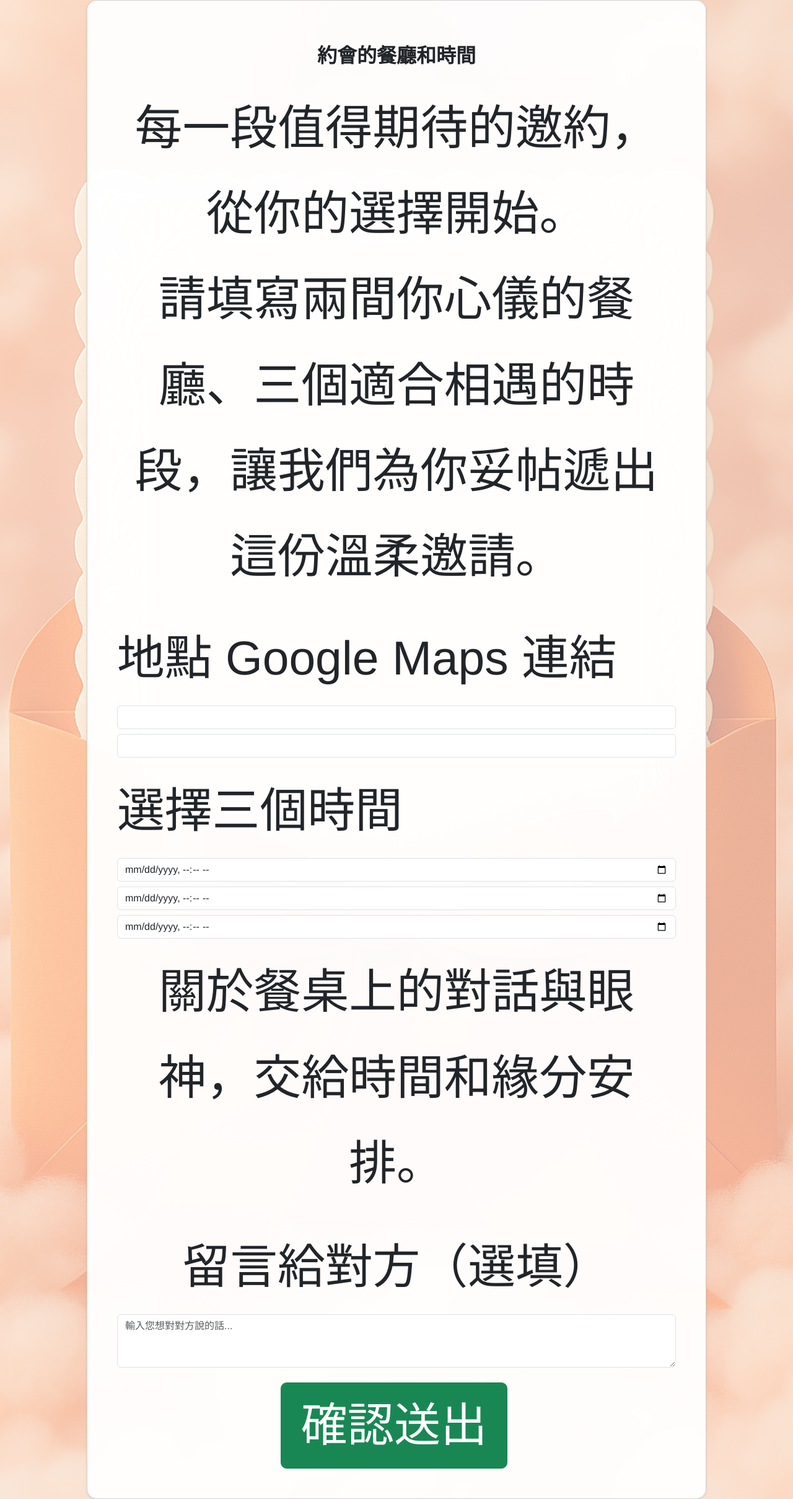
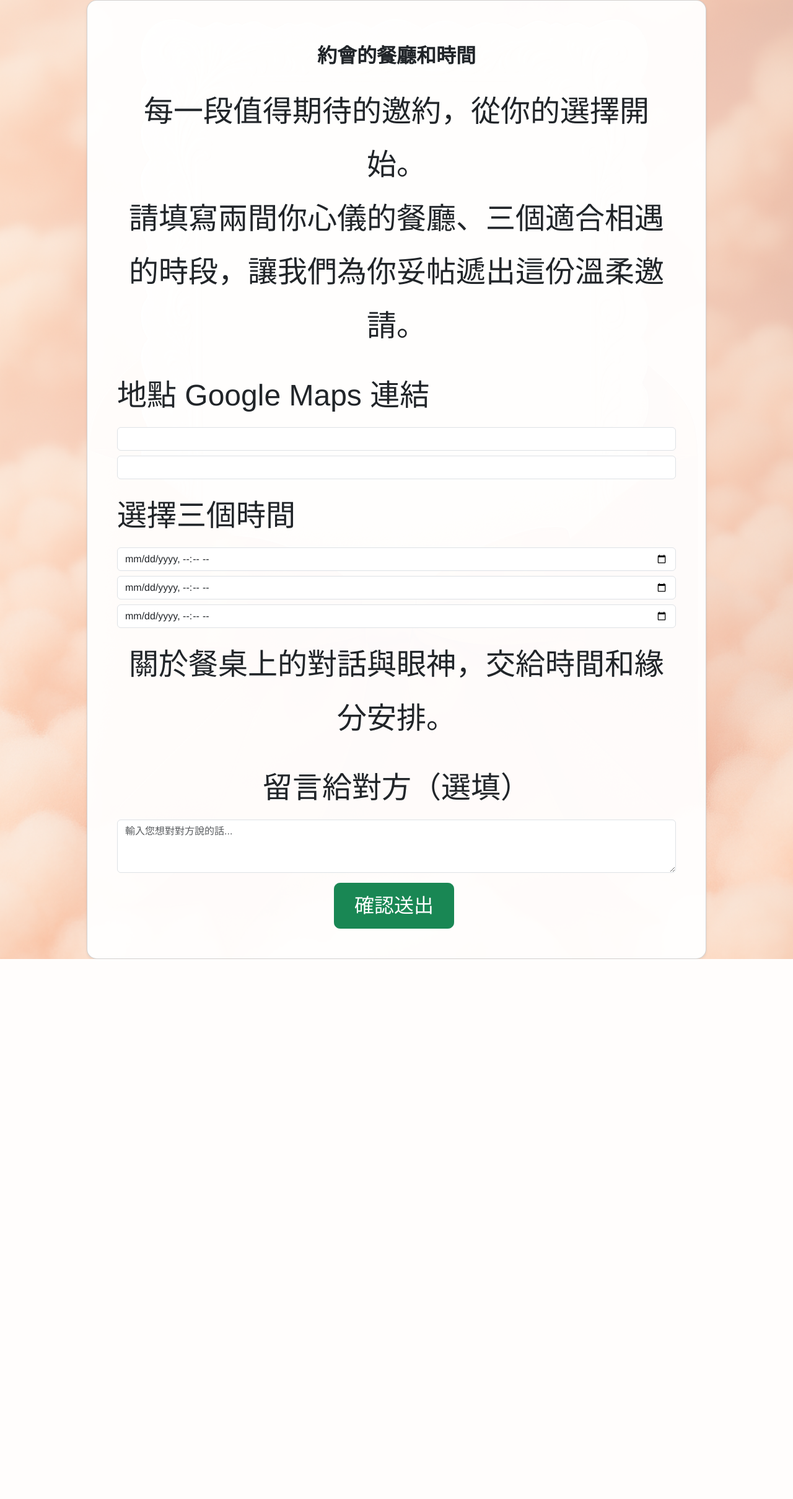
Before and after one commit to citylovecommunity/linebot, a Flask app: page /rest_r1 in a window 1280 px wide. Shown: the whole page at 62% size. After the commit the page ends 1547 px from the top, so only its background shows below. Run offline with Flask 3, Linux system fonts and the light colour scheme; some libraries are stand-ins or nearby versions.

Commit message:
調小一點

```diff
--- a/form_app/static/style.css
+++ b/form_app/static/style.css
@@ -94,11 +94,14 @@ button {
 /* Responsive scaling */
 @media (min-width: 768px) {
     body {
-        font-size: 5rem;
+        font-size: 3rem;
+        line-height: 2rem;
     }
 
+
+
     .card-title {
-        font-size: 6rem;
+        font-size: 4rem;
     }
 
     .card-text,
@@ -107,13 +110,13 @@ button {
     input,
     textarea,
     button {
-        font-size: 4.8rem;
+        font-size: 3rem;
     }
 }
 
 
 .btn {
-    font-size: 4.7rem;
+    font-size: 2rem;
     padding: 0.75rem 2rem;
     border-radius: 0.6rem;
 }
```
